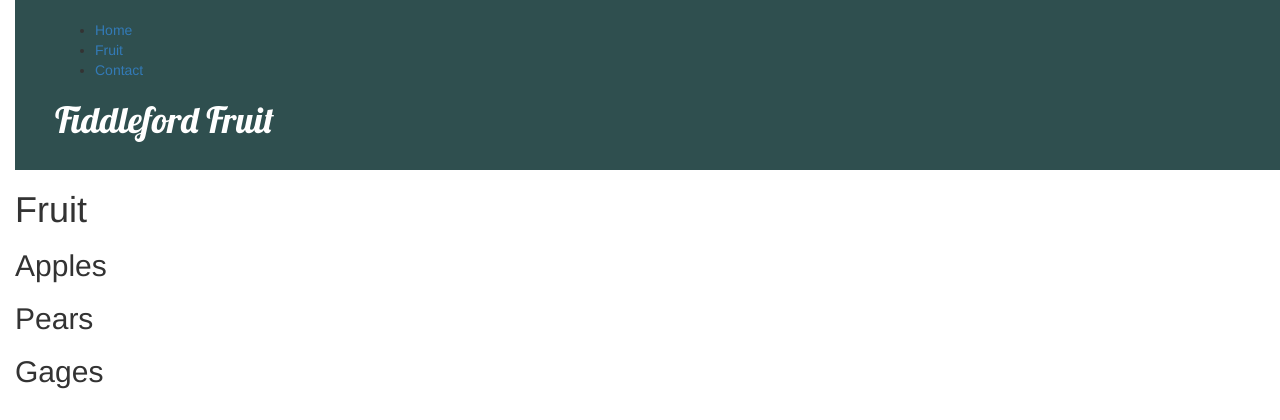
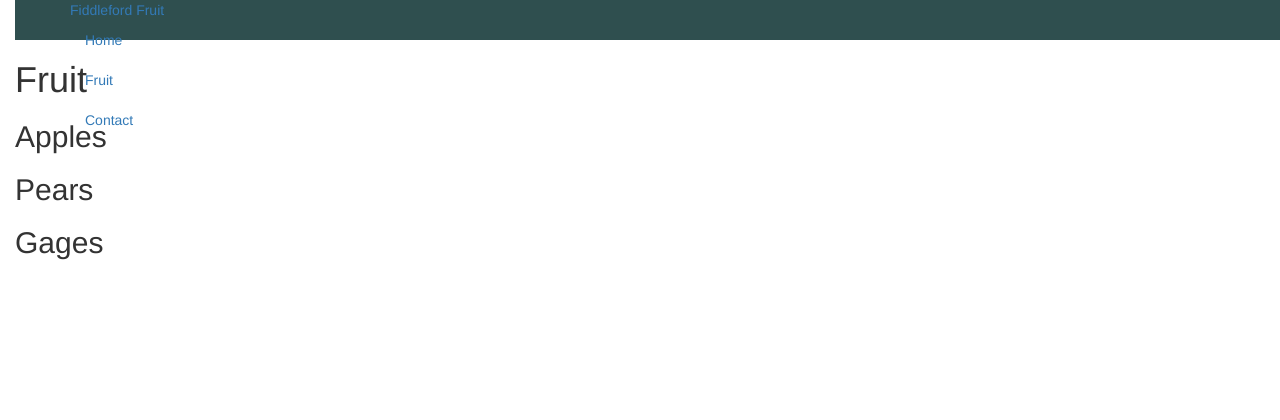
Before and after one commit to sophieklm/orchard, a Django app: page /fruit/ in a window 1280 px wide. Shown: the top 420 px of the page. Run offline with Django 3.2, Linux system fonts and the light colour scheme; data that the repository does not hold is empty; some libraries are stand-ins or nearby versions.

Commit message:
Update display

```diff
--- a/collection/templates/base.html
+++ b/collection/templates/base.html
@@ -1,4 +1,5 @@
 {% load staticfiles %}
+{% load bootstrap_toolkit %}
 <head>
     <title>
         {% block title %}
@@ -13,8 +14,11 @@
 </head>
 <body>
         <header>
-                <nav>
-                    <ul>
+                <div class="navbar navbar-fixed-top">
+                        <div class="navbar-inner">
+                            <div class="container">
+                                    <a class="brand" href="/">Fiddleford Fruit</a>
+                         <ul class ="nav">
                         <li>
                             <a href="{% url 'home' %}">Home</a>
                         </li>
@@ -25,10 +29,9 @@
                             <a href="{% url 'contact' %}">Contact</a>
                         </li>
                     </ul>
-                </nav>
-                <div>
-                        <h1><a href="/">Fiddleford Fruit</a></h1>
                 </div>
+            </div>
+        </div>
             </header>
     {% block content %}{% endblock content %}
     {% block footer %}{% endblock footer %}
--- a/collection/views.py
+++ b/collection/views.py
@@ -4,6 +4,7 @@ from collection.models import Tree
 # Create your views here.
 def index(request):
     trees = Tree.objects.all()
+
     return render(request, 'index.html', {
         'trees': trees,
 })
--- a/fruitapp/settings.py
+++ b/fruitapp/settings.py
@@ -39,6 +39,7 @@ INSTALLED_APPS = [
     'django.contrib.staticfiles',
     'django.contrib.humanize',
     'multiselectfield',
+    'bootstrap_toolkit'
 ]
 
 MIDDLEWARE_CLASSES = [
```
